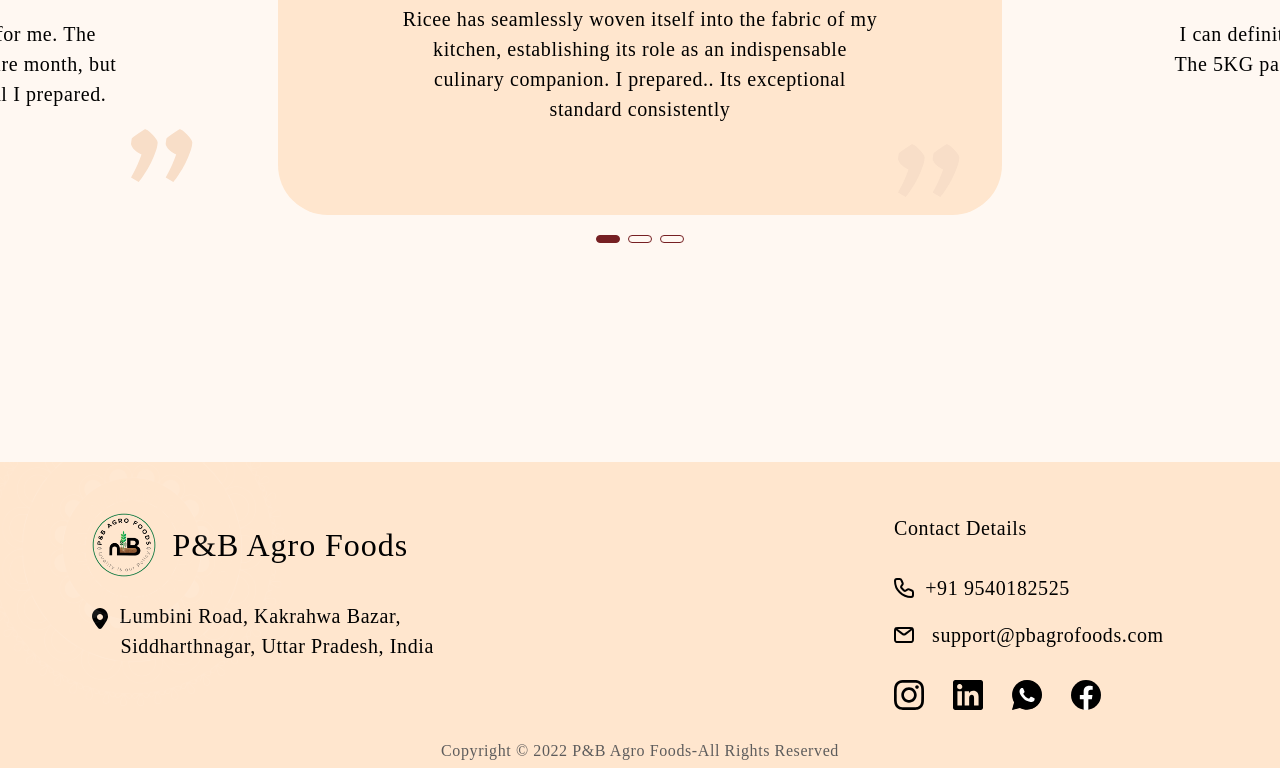
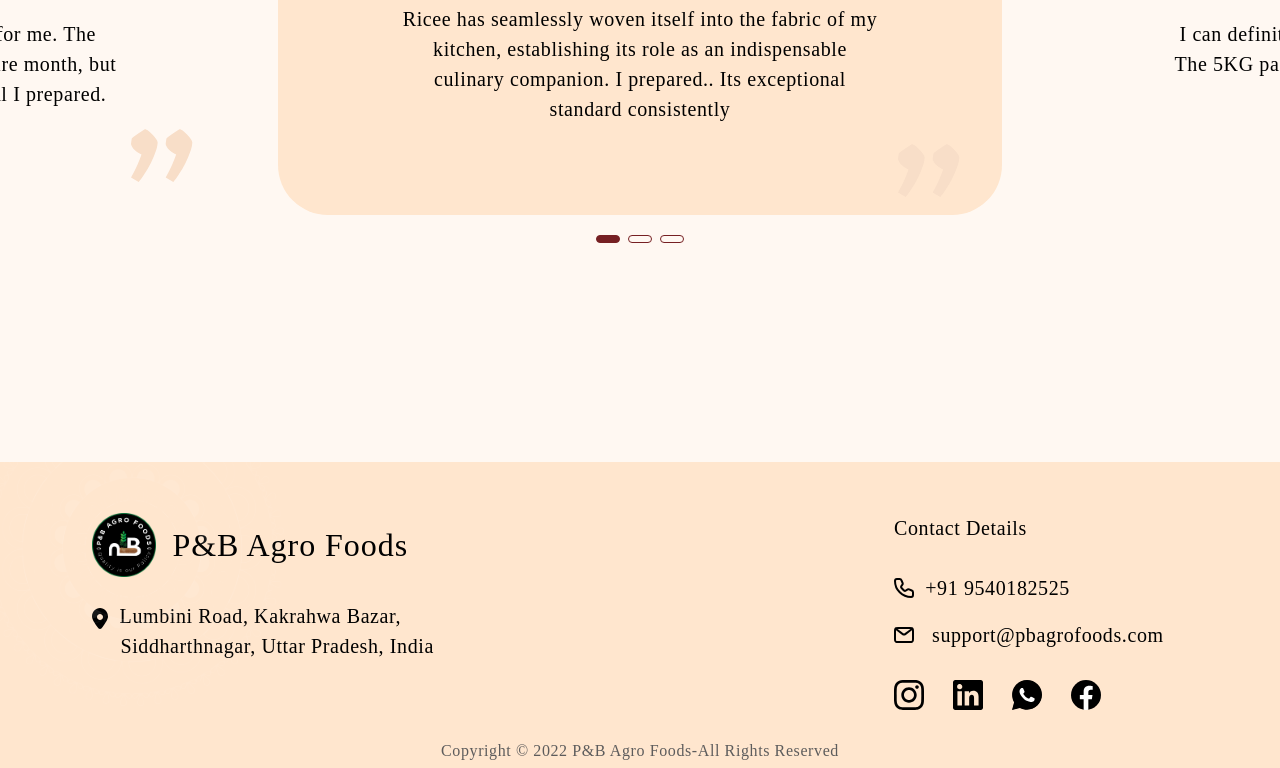
Before and after one commit to abhinandnn/ricee, a Next.js app: page / in a window 1280 px wide. Shown: the part 3711-4479 px from the top of the page. Built offline with nearby package versions, Linux system fonts and the light colour scheme.

Commit message:
updated footer logo

```diff
--- a/src/components/footer.jsx
+++ b/src/components/footer.jsx
@@ -1,6 +1,7 @@
 import React from "react";
 import logo from '../../public/logo.png'
 import Image from "next/image";
+import logo1 from '../../public/logo1.png'
 const Footer = () => {
   return (
     <div
@@ -10,7 +11,7 @@ const Footer = () => {
       <div className=" flex flex-col gap-[24px] ">
         <div className=" flex flex-col gap-[24px]">
           <div className=" text-[2rem] flex gap-4 items-center leading-[48px] tracking-[0.96px] mob1:text-[28px]">
-            <Image src={logo} className="w-[4rem] h-[4rem]"/>
+            <Image src={logo1} className="w-[4rem] h-[4rem]"/>
           P&B Agro Foods
           </div>
         </div>
```
